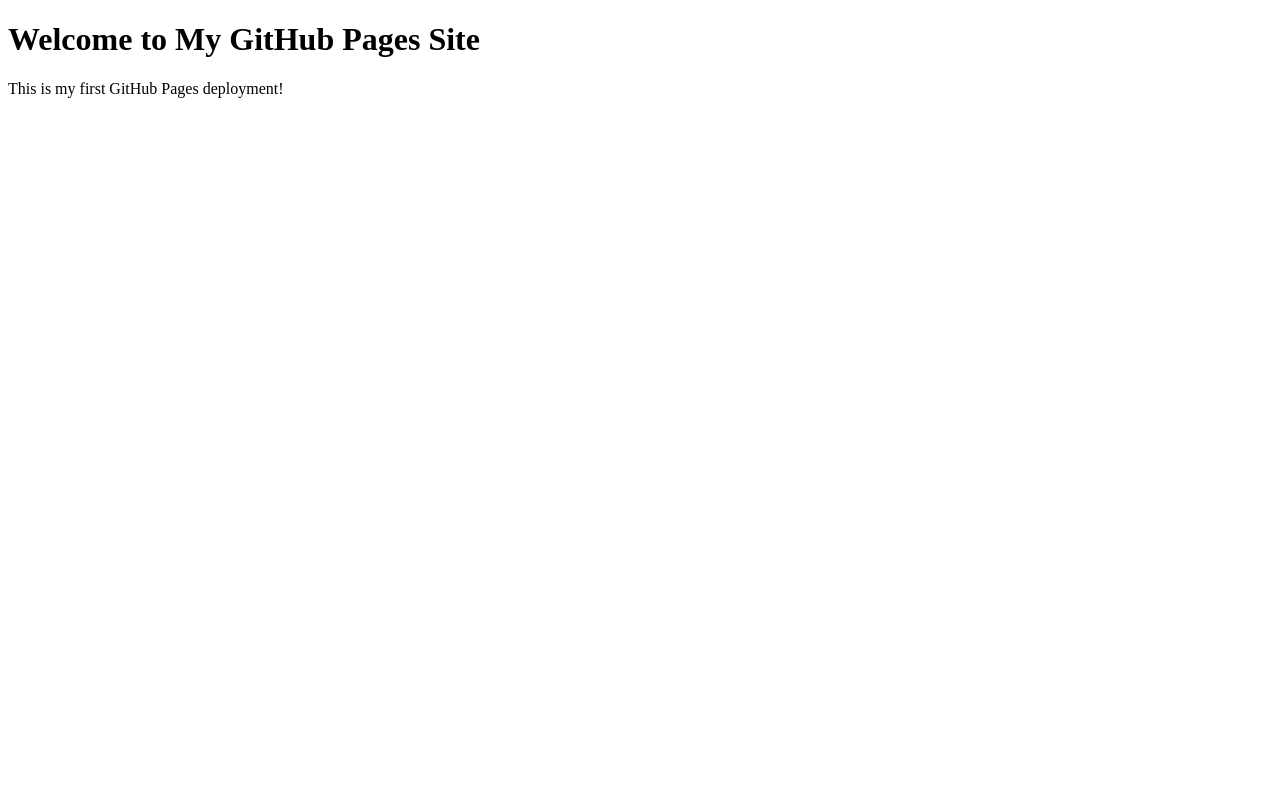
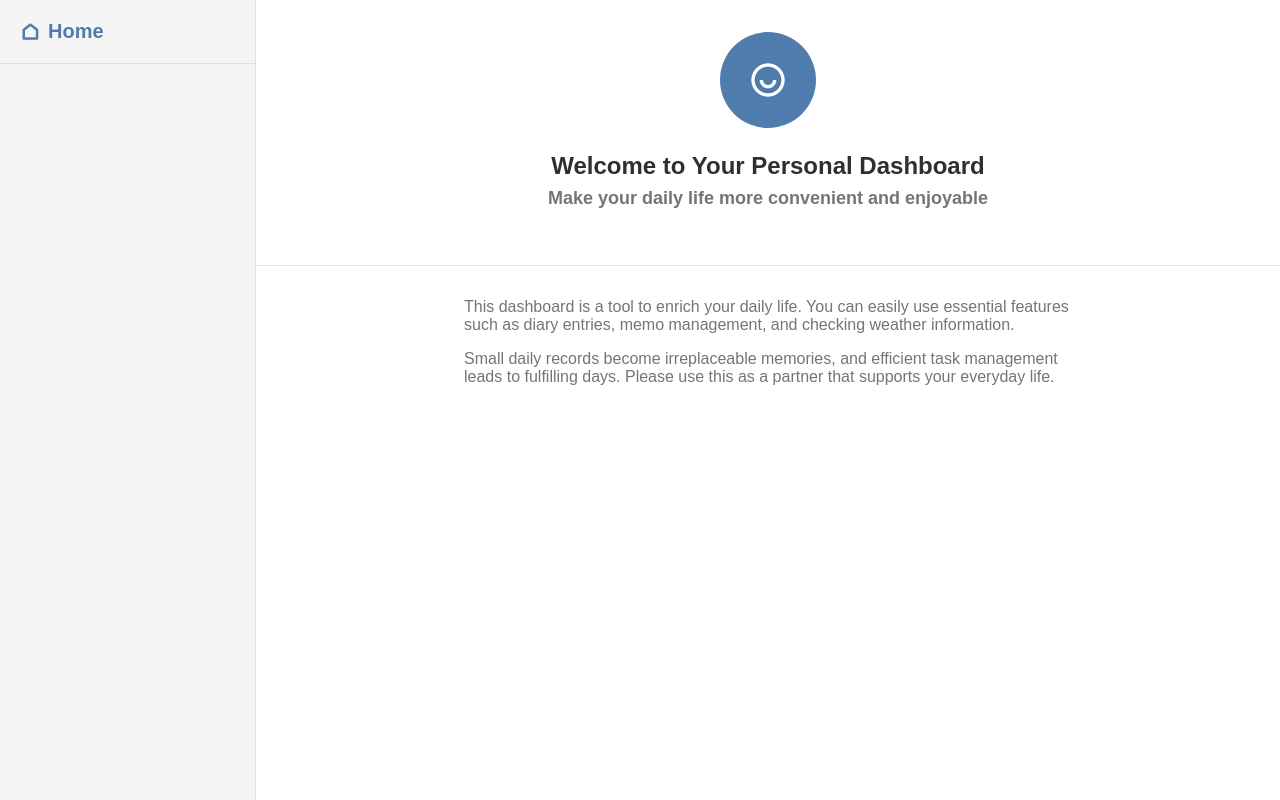
Before and after one commit to haluna26/my-first-web-app, a plain HTML site: page index.html in a window 1280 px wide. Drawn offline with nearby package versions, Linux system fonts and the light colour scheme.

Commit message:
Add html and css.

```diff
--- a/index.html
+++ b/index.html
@@ -1,12 +1,37 @@
 <!DOCTYPE html>
 <html lang="en">
-<head>
-    <meta charset="UTF-8">
-    <meta name="viewport" content="width=device-width, initial-scale=1.0">
-    <title>My GitHub Pages Site</title>
-</head>
-<body>
-    <h1>Welcome to My GitHub Pages Site</h1>
-    <p>This is my first GitHub Pages deployment!</p>
-</body>
+  <head>
+    <meta charset="UTF-8" />
+    <meta name="viewport" content="width=device-width, initial-scale=1.0" />
+    <title>Dashboard</title>
+    <link rel="stylesheet" href="./style.css" />
+    <link href="https://cdn.jsdelivr.net/npm/remixicon@4.5.0/fonts/remixicon.css" rel="stylesheet" />
+  </head>
+  <body>
+   <div class="dashboard-container">
+    <aside class="aside-container">
+      <div class="aside-header">
+        <a href="#" class="aside-home" data-tab="home">
+          <span class="ri-home-line"></span>
+          <span>Home</span>
+        </a>
+      </div>
+    </aside>
+    <main class="main-container">
+      <section id="home">
+        <div class="main-header">
+          <div class="profile-circle">
+            <span class="ri-user-smile-line"></span>
+          </div>
+          <h1>Welcome to Your Personal Dashboard</h1>
+          <h2>Make your daily life more convenient and enjoyable</h2>
+        </div>
+        <div class="main-message">
+          <p>This dashboard is a tool to enrich your daily life. You can easily use essential features such as diary entries, memo management, and checking weather information.</p>
+          <p>Small daily records become irreplaceable memories, and efficient task management leads to fulfilling days. Please use this as a partner that supports your everyday life.</p>
+        </div>
+      </section>
+    </main>
+   </div>
+  </body>
 </html>
--- /dev/null
+++ b/style.css
@@ -0,0 +1,117 @@
+/* ブラウザで設定されているスタイルのリセット・共通設定 */
+/* 消さないでください */
+*,
+*::before,
+*::after {
+  box-sizing: border-box;
+}
+body,
+h1,
+h2,
+h3,
+p,
+ul,
+li,
+form,
+input,
+textarea,
+select,
+button {
+  margin: 0;
+  padding: 0;
+  font-family: sans-serif;
+}
+
+ul {
+  list-style: none;
+}
+/* スタイルのリセット終了 */
+
+/* サイドバーとメインコンテンツを包むための要素のスタイルを書いてください */
+
+
+/* サイドバーに関連するスタイルを書いてください */
+
+
+/* メインコンテンツに関連するスタイルを書いてください */
+
+.dashboard-container {
+  display: flex;
+  height: 100vh;
+}
+
+.aside-container {
+  width: 256px;
+  flex-shrink: 0;
+  background-color: #f5f5f5;
+  border-right: 1px solid #e0e0e0;
+  display: flex;
+  flex-direction: column;
+  height: 100%;
+}
+
+.aside-header {
+  padding: 20px;
+  border-bottom: 1px solid #e0e0e0;
+}
+
+.aside-home {
+  font-size: 1.25rem;
+  font-weight: 600;
+  color: #4f7cac;
+  display: flex;
+  align-items: center;
+  gap: 8px;
+  text-decoration: none;
+}
+
+.main-container {
+  flex: 1;
+}
+
+.main-header {
+  background-color: #ffffff;
+  padding: 32px;
+  border-bottom: 1px solid #e0e0e0;
+  text-align: center;
+}
+
+.profile-circle {
+  width: 96px;
+  height: 96px;
+  background-color: #4f7cac;
+  border-radius: 50%;
+  display: flex;
+  align-items: center;
+  justify-content: center;
+  margin: 0 auto 24px auto;
+}
+
+.profile-circle span {
+  font-size: 2.5rem;
+  color: #ffffff;
+}
+
+.main-header h1 {
+  font-size: 1.5rem;
+  font-weight: 600;
+  color: #2f2f2f;
+  margin-bottom: 8px;
+}
+
+.main-header h2 {
+  font-size: 1.125rem;
+  color: #757575;
+  margin-bottom: 24px;
+}
+
+.main-message {
+  width: 672px;
+  margin: 0 auto;
+  padding: 32px;
+  color: #757575;
+}
+
+.main-message p {
+  margin-bottom: 16px;
+}
```
